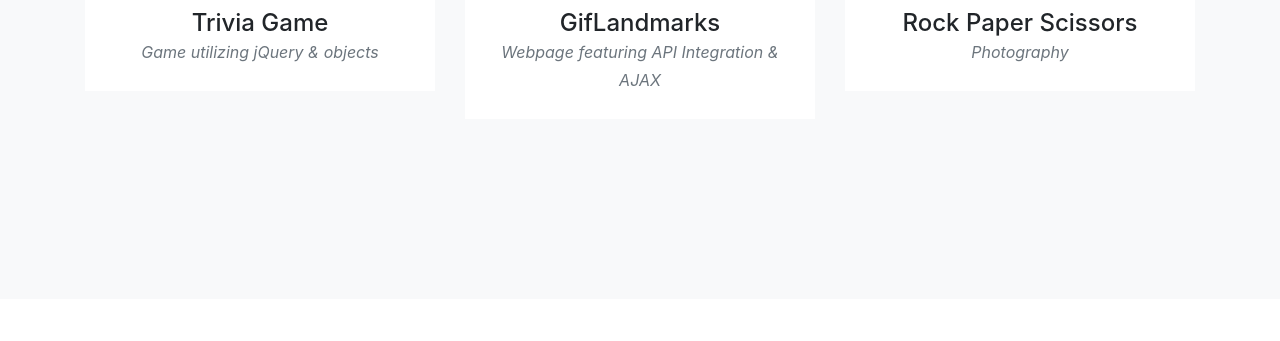
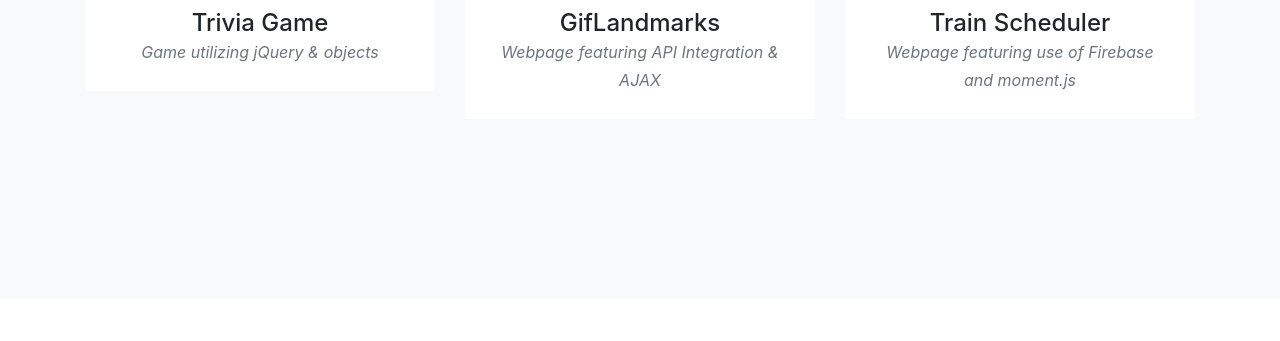
Before and after one commit to lukeevangraham/lukeevangraham.github.io, a website with bundled scripts: page index.html in a window 1280 px wide. Shown: the part 2827-3168 px from the top of the page. Built offline with nearby package versions, Linux system fonts and the light colour scheme; a web font is replaced by a local one.

Commit message:
added Train Scheduler

```diff
--- a/index.html
+++ b/index.html
@@ -291,8 +291,8 @@
             <img class="img-fluid" src="img/portfolio/06-thumbnail.jpg" alt="">
           </a>
           <div class="portfolio-caption">
-            <h4>Rock Paper Scissors</h4>
-            <p class="text-muted">Photography</p>
+            <h4>Train Scheduler</h4>
+            <p class="text-muted">Webpage featuring use of Firebase and moment.js</p>
           </div>
         </div>
       </div>
```
Also changed, not shown: img/portfolio/06-thumbnail-old.jpg (added), img/portfolio/06-thumbnail.jpg, 2 other files.
